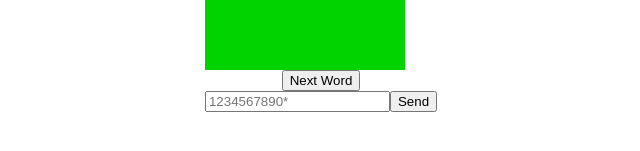
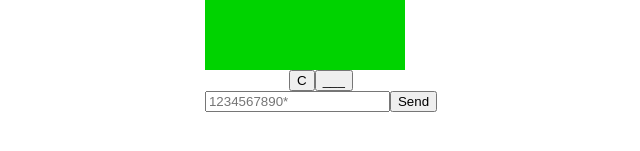
Before and after one commit to MalgAmoe/t9ers, a React (Create React App) app in the folder client/: page / in a window 1280 px wide. Shown: the part 349-500 px from the top of the page, without its empty margins (319-959 px from the left). Built offline with nearby package versions, Linux system fonts and the light colour scheme.

Commit message:
feat: added cancel button

```diff
--- a/client/src/App.js
+++ b/client/src/App.js
@@ -5,7 +5,8 @@ import Screen from './Screen';
 import KeyPad from './KeyPad';
 
 import {
-  changeWord
+  changeWord,
+  eraseNumber
 } from './store/actions';
 
 import './App.css';
@@ -16,11 +17,14 @@ const styles = {
   }
 }
 
-
 class App extends Component {
 
   handleChangeWord = () => {
-    this.props.changeWord()
+    this.props.changeWord();
+  }
+
+  handleCancel = () => {
+    this.props.eraseNumber();
   }
 
   render() {
@@ -29,7 +33,8 @@ class App extends Component {
         <div style={styles.container}>
           <Screen />
           <div style={styles.functionsContainer}>
-            <button onClick={this.handleChangeWord}>Next Word</button>
+            <button onClick={this.handleCancel}>C</button>
+            <button onClick={this.handleChangeWord}>___</button>
           </div>
           <KeyPad />
         </div>
@@ -43,7 +48,8 @@ const mapStateToProps = (state) => ({
 })
 
 const mapDispatchToProps = (dispatch) => ({
-  changeWord: () => dispatch(changeWord())
+  changeWord: () => dispatch(changeWord()),
+  eraseNumber: () => dispatch(eraseNumber()),
 })
 
 export default connect(mapStateToProps, mapDispatchToProps)(App);
```
